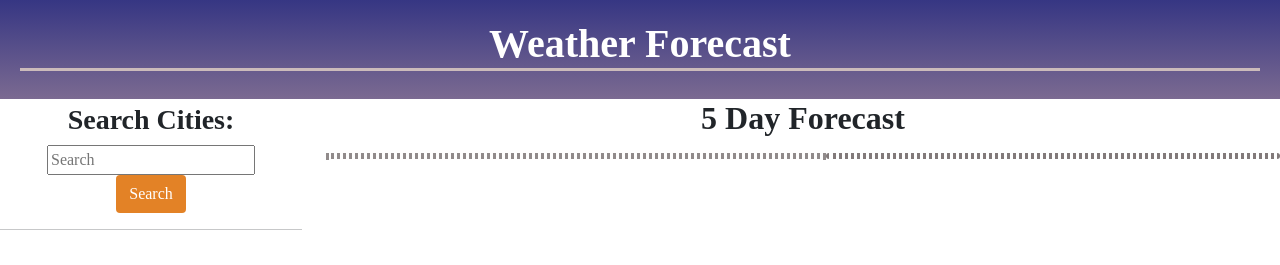
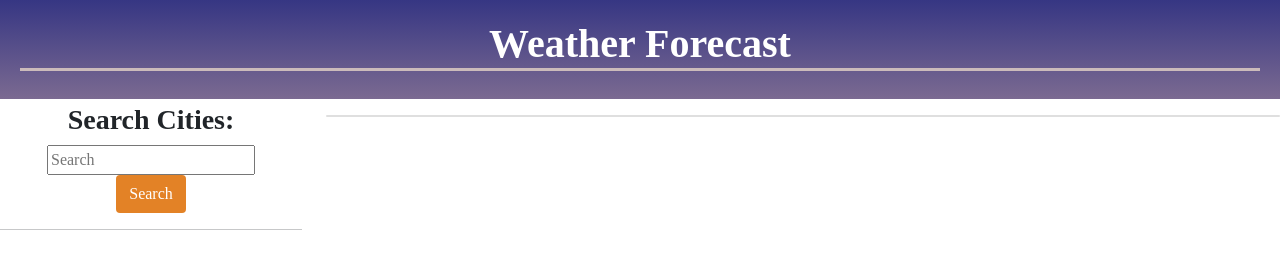
Before and after one commit to Akuruu/weather_tracker, a plain HTML site: page index.html in a window 1280 px wide. Drawn offline with nearby package versions, Linux system fonts and the light colour scheme; no server answers.

Commit message:
removed h2 tag and increased font size for date and time

```diff
--- a/assets/script.js
+++ b/assets/script.js
@@ -100,7 +100,7 @@ function displayWeather(data) {
     var todayList = document.createElement("div");
     todayBox.append(todayList);
 
-    todayList.innerHTML = " " +  selectedCity["name"] + " " + dayjs().format("MM/DD/YYYY h:mm A") + " " +
+    todayList.innerHTML = "<h2> " +  selectedCity["name"] + " " + dayjs().format("MM/DD/YYYY h:mm A") + "</h2>"+ " " +
     " <img src='http://openweathermap.org/img/wn/" +
     selectedCity["current"]["weather"][0]["icon"] + ".png' /></p>" +
     "<p> Temp: " + selectedCity["current"]["temp"] + " F</li>" +
@@ -117,7 +117,7 @@ function displayWeather(data) {
   for (day in daily){
     var weeklyWeather = document.createElement("div")
     forecastBox.append(weeklyWeather);
-    weeklyWeather.innerHTML = dayjs().add(weekDay, "day").format("MM/DD/YYYY h:mm A") +
+    weeklyWeather.innerHTML = "<h2>" + dayjs().add(weekDay, "day").format("MM/DD/YYYY h:mm A") + "</h2>" +
     " <img src='http://openweathermap.org/img/wn/" +
     daily[day]["weather"][0]["icon"] + "@2x.png'></p>" +
     "<p> Temp: " + daily[day]["temp"]["day"] + " F</p>" +
--- a/assets/style.css
+++ b/assets/style.css
@@ -28,22 +28,17 @@ p {
     font-size: 24px;
 }
 
-.fix {
+#forecast  {
+    background-image: linear-gradient(rgb(126, 126, 224), rgb(191, 177, 209));
+    color: white;
+    align-items: center;
 
 }
 
-#forecast  {
-    border: dotted rgb(130, 122, 122);
-    background-image: linear-gradient(rgb(126, 126, 224), rgb(191, 177, 209));
-    color: white;
-    align-items: center;
-}
-
 #today {
-    border: dotted rgb(145, 139, 139);
     background-image: linear-gradient(rgb(126, 126, 224), rgb(191, 177, 209));
     color: white;
     width: 500px;
     align-items: center;
-    margin-top: 8px;
+    margin-top: 15px;
 }
--- a/index.html
+++ b/index.html
@@ -38,7 +38,6 @@
 
       <!--Main weather displays-->
       <section class="col-lg-9 pb-3">
-        <h2>5 Day Forecast</h2>
         <!--todays box-->
          <div id="today" style="float:left"></div>
         <!--week forecast box-->
```
